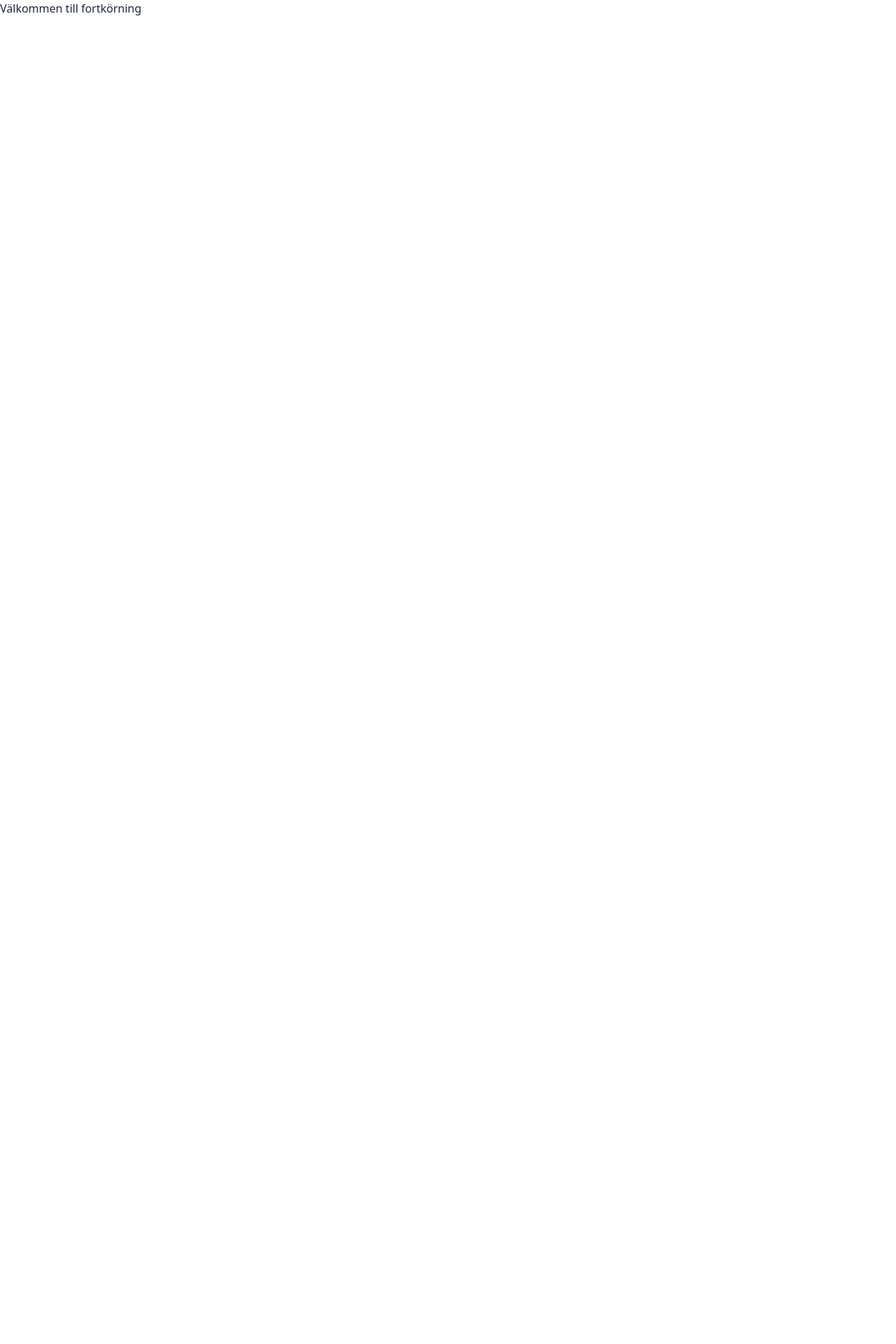
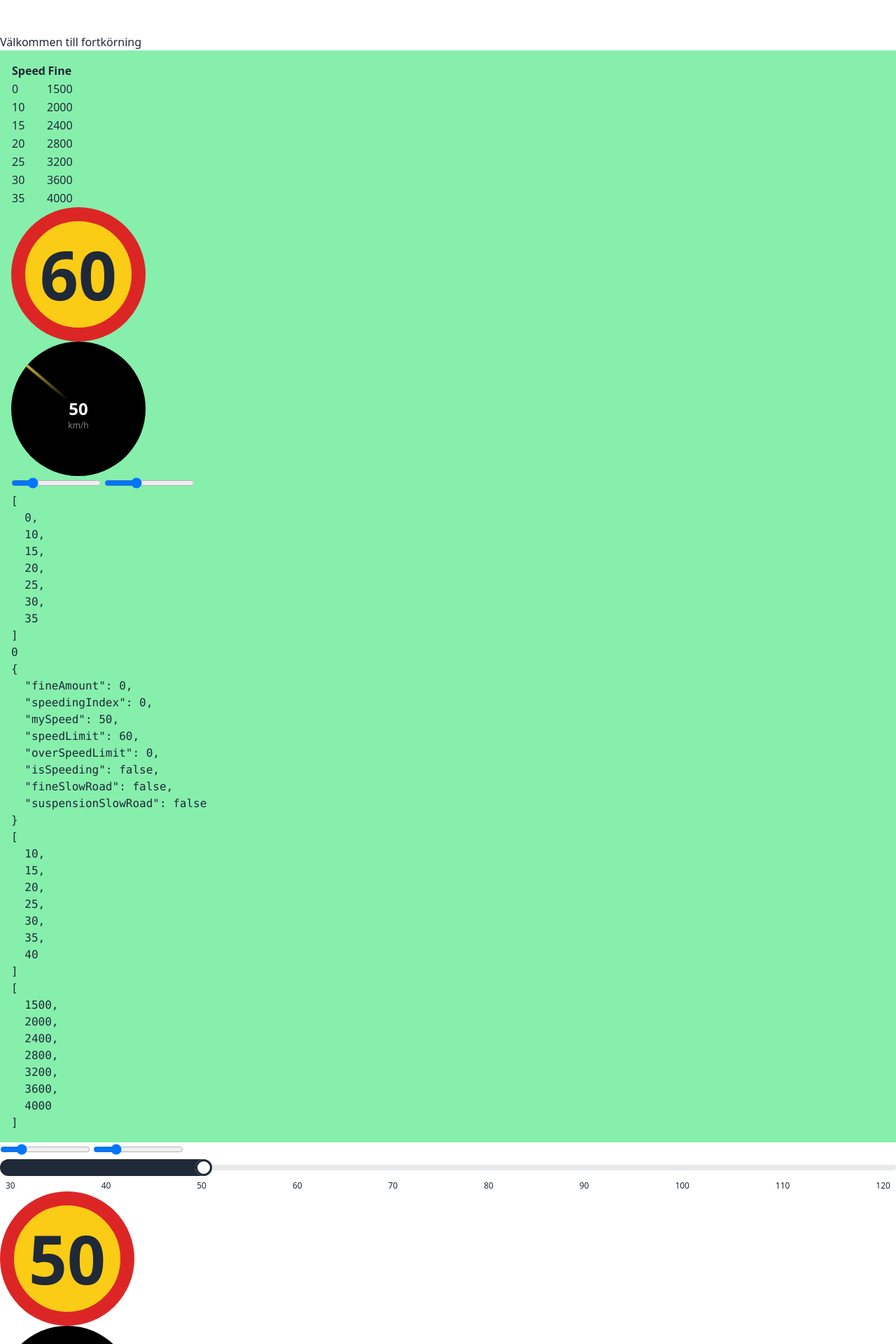
Before and after one commit to leonardwarner/fortkorning, a SvelteKit app: page / in a window 1280 px wide. Shown: the top 1920 px of the page at 70% size. Before the commit the page ends 800 px from the top, so only its background shows below. Built offline with nearby package versions, Linux system fonts and the light colour scheme.

Commit message:
Testing fine calculator

```diff
--- /dev/null
+++ b/src/lib/components/Fine.svelte
@@ -0,0 +1,81 @@
+<script lang="ts">
+    import SpeedLimitChange from "$lib/components/SpeedLimitChange.svelte";
+    import Speedometer from "$lib/components/Speedometer.svelte";
+
+    const fineStep = 400;
+    const fineStart = 1600;
+
+    const fineAmounts = Array(7)
+        .fill(0)
+        .map((_, i) => fineStart + i * fineStep - (i === 0 ? 100 : 0));
+
+    const speedAmounts = Array(7)
+        .fill(0)
+        .map((_, i) => 10 + i * 5);
+
+    let mySpeed = 50;
+    let speedLimit = 60;
+
+    $: overSpeedLimit = Math.max(0, mySpeed - speedLimit);
+    $: isSpeeding = overSpeedLimit > 0;
+    $: fineSlowRoad = !(speedLimit > 50);
+    $: suspensionSlowRoad = !(speedLimit > 30);
+
+    $: speedingIndex = speedAmounts.findIndex((x) => x >= overSpeedLimit);
+
+    $: fineAmount = !isSpeeding ? 0 : fineAmounts[speedingIndex];
+
+    $: displaySpeedAmounts = [
+        0,
+        ...speedAmounts.slice(0, fineSlowRoad ? 5 : 6),
+    ];
+</script>
+
+<div class="bg-green-300 p-4">
+    <table>
+        <thead>
+            <tr>
+                <th>Speed</th>
+                <th>Fine</th>
+            </tr>
+        </thead>
+        <tbody>
+            {#each displaySpeedAmounts as speedAmount, i}
+                <tr>
+                    <td>{speedAmount}</td>
+                    <td>{fineAmounts[i + (fineSlowRoad ? 1 : 0)]}</td>
+                </tr>
+            {/each}
+        </tbody>
+    </table>
+
+    <SpeedLimitChange {speedLimit} />
+    <Speedometer speed={mySpeed} />
+
+    <input type="range" bind:value={mySpeed} min="0" max="250" />
+    <input type="range" bind:value={speedLimit} min="30" max="120" step="10" />
+
+    <pre>{JSON.stringify(displaySpeedAmounts, null, 2)}</pre>
+    <pre>{JSON.stringify(
+            speedAmounts.findIndex((x) => x >= overSpeedLimit),
+            null,
+            2
+        )}</pre>
+    <pre>{JSON.stringify(
+            {
+                fineAmount,
+                speedingIndex,
+                mySpeed,
+                speedLimit,
+                overSpeedLimit,
+                isSpeeding,
+                fineSlowRoad,
+                suspensionSlowRoad,
+            },
+            null,
+            2
+        )}</pre>
+
+    <pre>{JSON.stringify(speedAmounts, null, 2)}</pre>
+    <pre>{JSON.stringify(fineAmounts, null, 2)}</pre>
+</div>
--- a/src/routes/+page.svelte
+++ b/src/routes/+page.svelte
@@ -1 +1,66 @@
+<script lang="ts">
+    import SpeedLimitChange from "$lib/components/SpeedLimitChange.svelte";
+    import Speedometer from "$lib/components/Speedometer.svelte";
+    import Fine from "$lib/components/Fine.svelte";
+    let mySpeed = 50;
+    let speedLimit = 50;
+    let fabian = true;
+
+$:illegalSpeed = mySpeed > speedLimit;
+
+</script>
+
+<div class="bg-red-200 grid grid-cols-2 h-12 -translate-y-full"
+
+class:translate-y-0={illegalSpeed}
+
+>
+    <!-- svelte-ignore a11y-click-events-have-key-events -->
+    <div
+        class="bg-blue-800"
+        on:click={() => (fabian = !fabian)}
+        class:bg-blue-600={fabian}
+    >
+
+    </div>
+        <!-- svelte-ignore a11y-click-events-have-key-events -->
+        <div
+        class="bg-blue-800"
+        on:click={() => (fabian = !fabian)}
+        class:bg-blue-600={!fabian}
+    >
+
+    </div>
+
+</div>
+
 <h1>Välkommen till fortkörning</h1>
+
+<Fine />
+
+<input type="range" bind:value={mySpeed} min="0" max="250" />
+<input type="range" bind:value={speedLimit} min="30" max="120" step="10" />
+
+<input
+    type="range"
+    min="30"
+    max="120"
+    bind:value={speedLimit}
+    class="range"
+    step="10"
+/>
+<div class="w-full flex justify-between text-xs px-2">
+    <span>30</span>
+    <span>40</span>
+    <span>50</span>
+    <span>60</span>
+    <span>70</span>
+    <span>80</span>
+    <span>90</span>
+    <span>100</span>
+    <span>110</span>
+    <span>120</span>
+</div>
+
+<SpeedLimitChange {speedLimit} />
+<Speedometer speed={mySpeed} />
```
